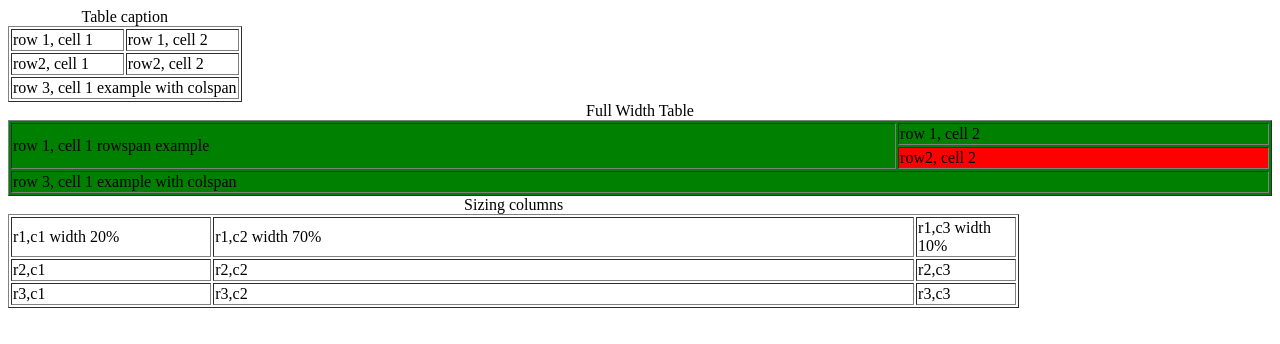
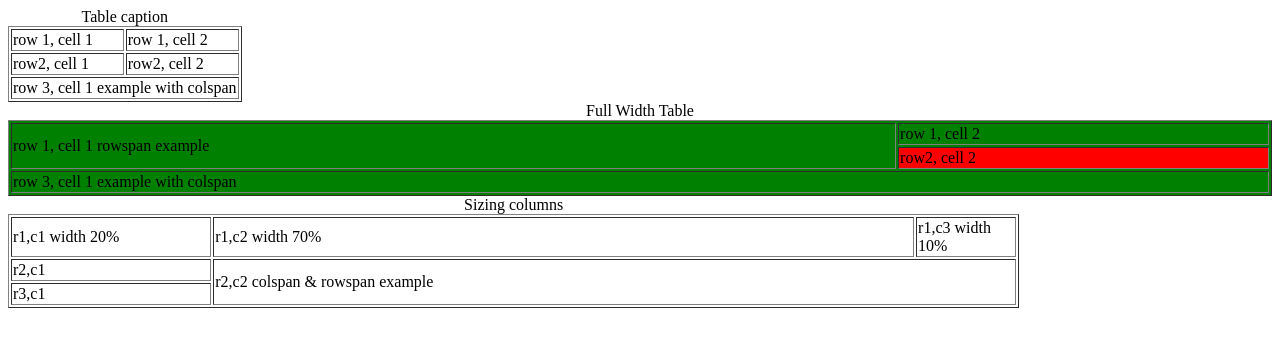
Before and after one commit to nadiagoralski/inft1206-f2023, a plain HTML site: page lectures/week03/tables.html in a window 1280 px wide. Drawn offline with Linux system fonts and the light colour scheme.

Commit message:
add colspan & rowspan examples
remove r2,c3  for colspan
remove r3,c2 for rowspan
remove r3,c3 for rowspan
add colspan and rowspan to r2,c2

```diff
--- a/lectures/week03/tables.html
+++ b/lectures/week03/tables.html
@@ -95,13 +95,10 @@
         </tr>
         <tr>
             <td>r2,c1</td>
-            <td>r2,c2</td>
-            <td>r2,c3</td>
+            <td colspan="2" rowspan="2">r2,c2 colspan & rowspan example</td>
         </tr>
         <tr>
             <td>r3,c1</td>
-            <td>r3,c2</td>
-            <td>r3,c3</td>
         </tr>
     </table>
 </body>
```
